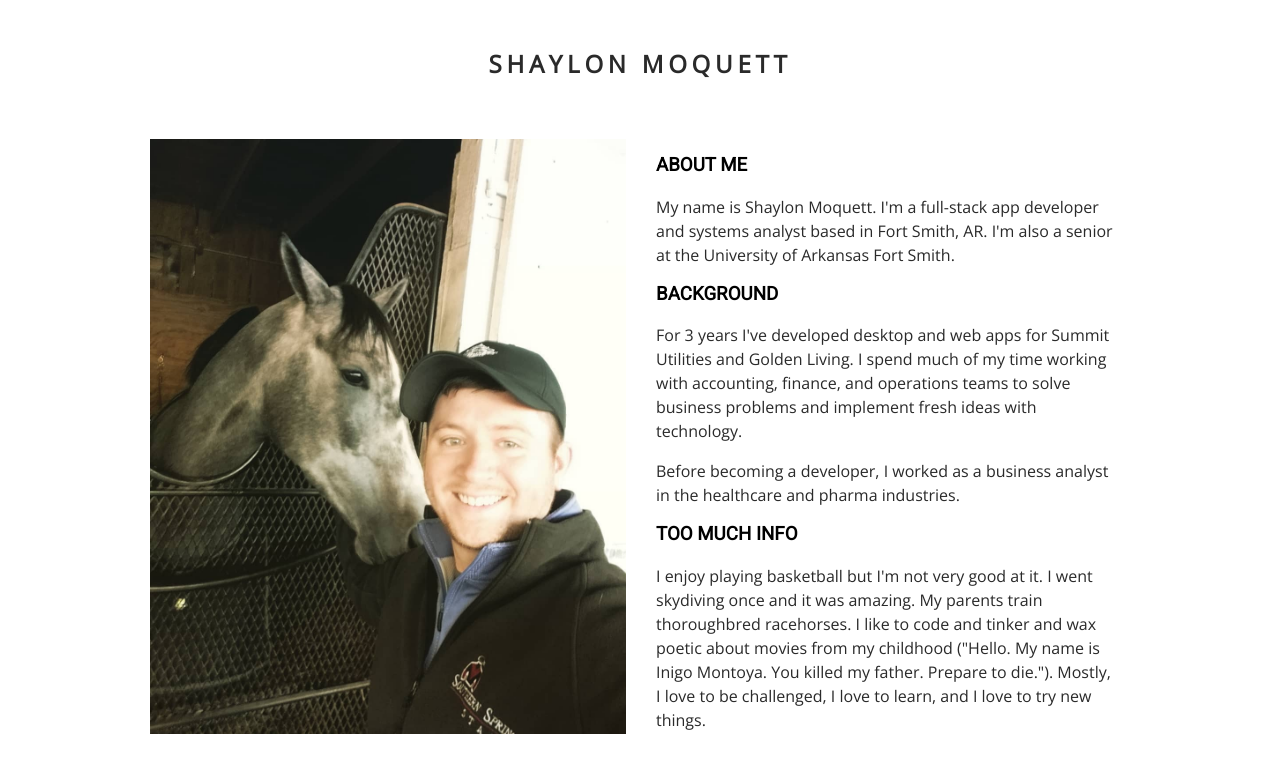
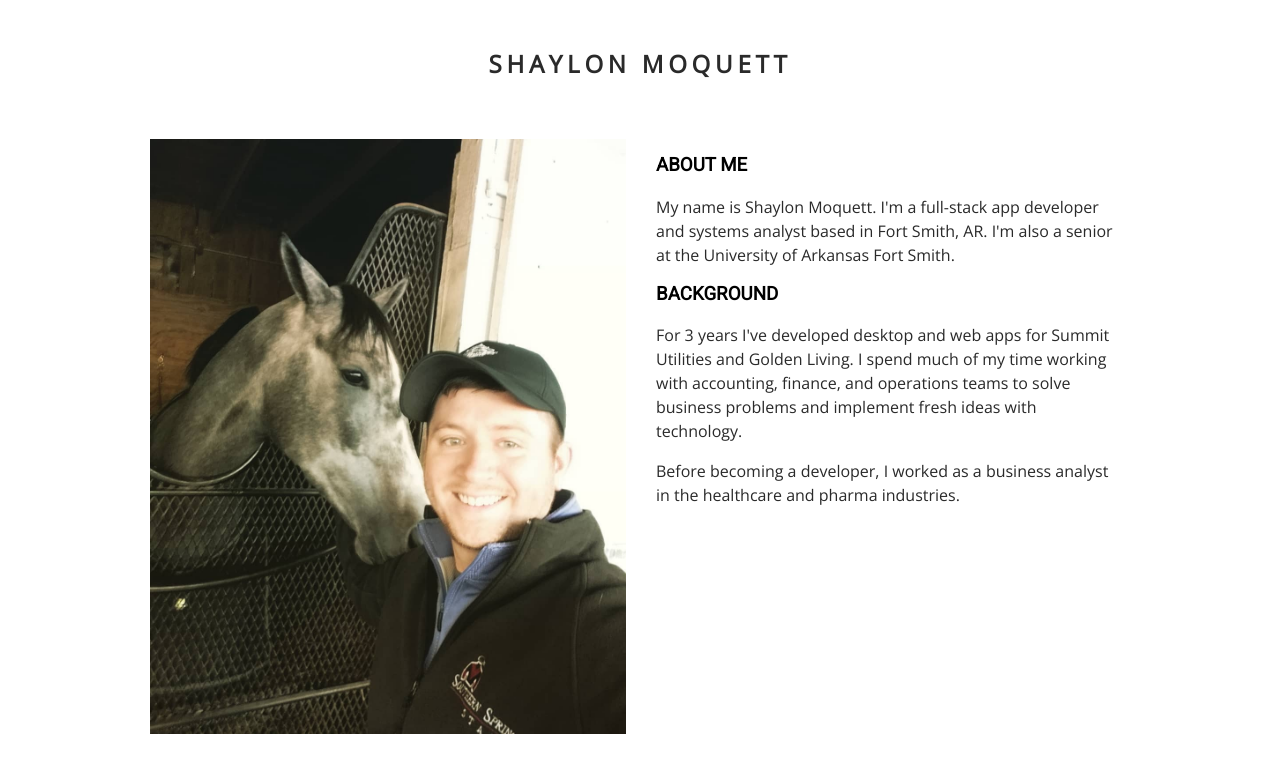
Before and after one commit to shaylon-moquett/shaylon-moquett.github.io, a plain HTML site: page index.html in a window 1280 px wide. Shown: the part 52-815 px from the top of the page. Drawn offline with nearby package versions, Linux system fonts and the light colour scheme.

Commit message:
Update index.html
Removed "TOO MUCH INFO" section

```diff
--- a/index.html
+++ b/index.html
@@ -49,15 +49,6 @@
 					<p>
 						Before becoming a developer, I worked as a business analyst in the healthcare and pharma industries.
 					</p>
-
-					<h3>TOO MUCH INFO</h3>
-					<p>
-						I enjoy playing basketball but I'm not very good at it.  I went skydiving once and it was amazing.  My parents train thoroughbred racehorses.  I like to code and tinker and wax poetic about movies from my childhood ("Hello. My name is Inigo Montoya. You killed my father. Prepare to die.").
-
-						Mostly, I love to be challenged, I love to learn, and I love to try new things.
-					</p>
-
-
 				</div>
 			</div>
 		</div>
```
